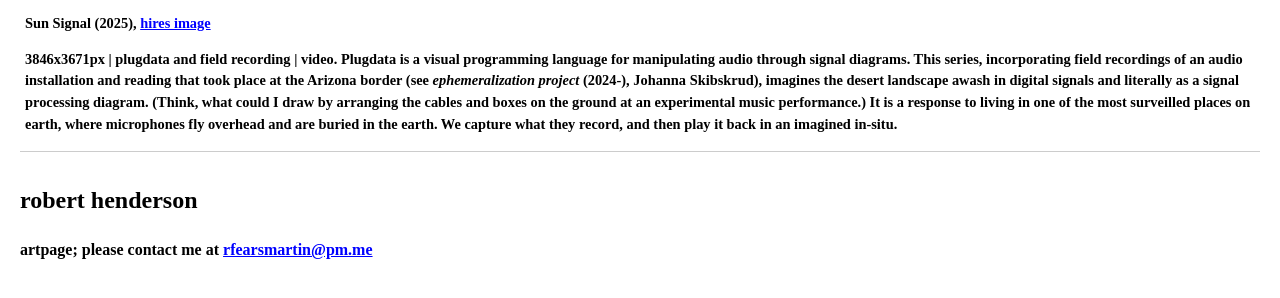
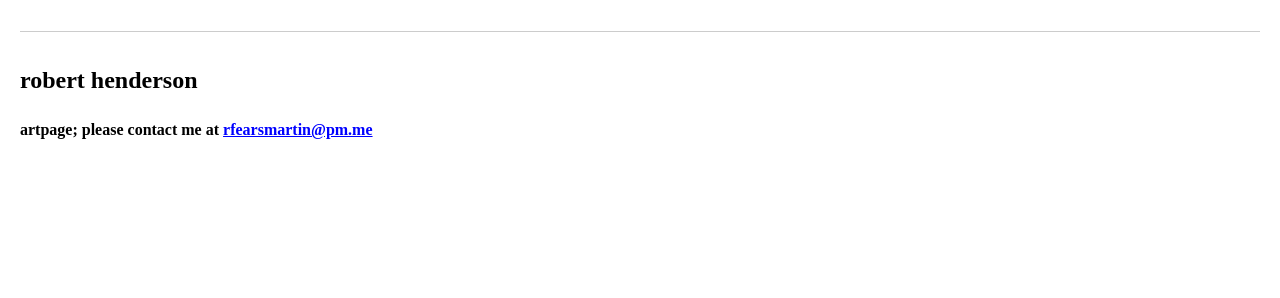
Before and after one commit to bkeej/artpage, a plain HTML site: page index.html in a window 1280 px wide. Shown: the part 3826-4124 px from the top of the page. After the commit the page ends 4034 px from the top, so only its background shows below. Drawn offline with Linux system fonts and the light colour scheme.

Commit message:
cut sunsignal for editing

```diff
--- a/index.html
+++ b/index.html
@@ -57,10 +57,10 @@
              <div class="video-container">
                 <iframe src="https://www.youtube.com/embed/jq1z6KsQKTo?si=67Y2RLN94beOem2C" title="YouTube video player" allow="accelerometer; autoplay; clipboard-write; encrypted-media; gyroscope; picture-in-picture; web-share" allowfullscreen></iframe>
              </div>
-             <div class="block--caption">
+<!--              <div class="block--caption">
                  <p><b>Sun Signal (2025)</b>, <a href="./assets/sun_signal_hres_copy.png">hires image</a></p>
                  <p>3846x3671px | plugdata and field recording | video. Plugdata is a visual programming language for manipulating audio through signal diagrams. This series, incorporating field recordings of an audio installation and reading that took place at the Arizona border (see <i>ephemeralization project</i> (2024-), Johanna Skibskrud), imagines the desert landscape awash in digital signals and literally as a signal processing diagram. (Think, what could I draw by arranging the cables and boxes on the ground at an experimental music performance.) It is a response to living in one of the most surveilled places on earth, where microphones fly overhead and are buried in the earth. We capture what they record, and then play it back in an imagined in-situ.</p>
-             </div>
+             </div> -->
         </section>
 
     </main>
```
